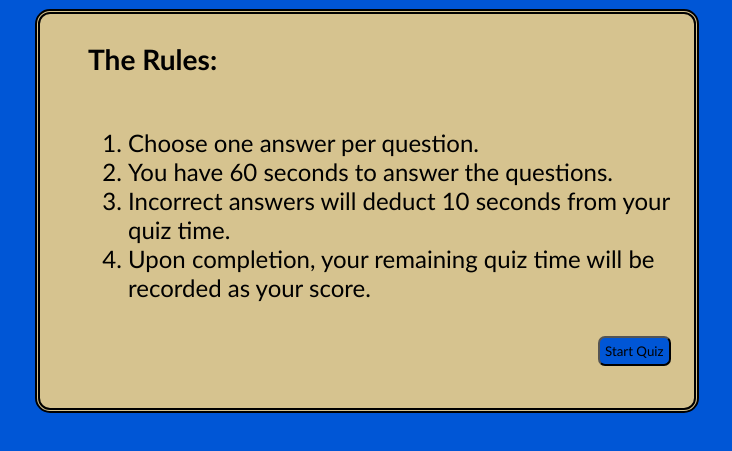
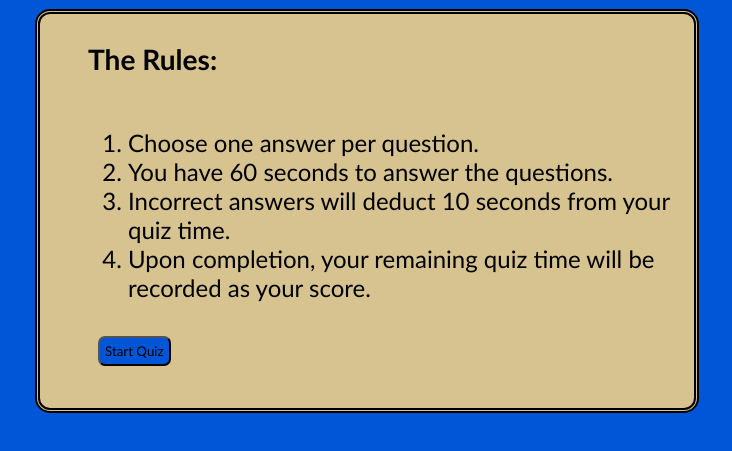
Before and after one commit to cannonel/code-quiz, a plain HTML site: page index.html in a window 1280 px wide. Shown: the part 93-544 px from the top of the page, without its empty margins (273-1005 px from the left). Drawn offline with Linux system fonts and the light colour scheme.

Commit message:
styled start quiz

```diff
--- a/develop/style.css
+++ b/develop/style.css
@@ -43,8 +43,6 @@ h2 {
     margin:10px;
     border-radius: 7px;
     width: fit-content;
-    position: relative;
-    left: 500px;
     font-family: 'Gill Sans', 'Gill Sans MT', Calibri, 'Trebuchet MS', sans-serif;
 
 }
```
